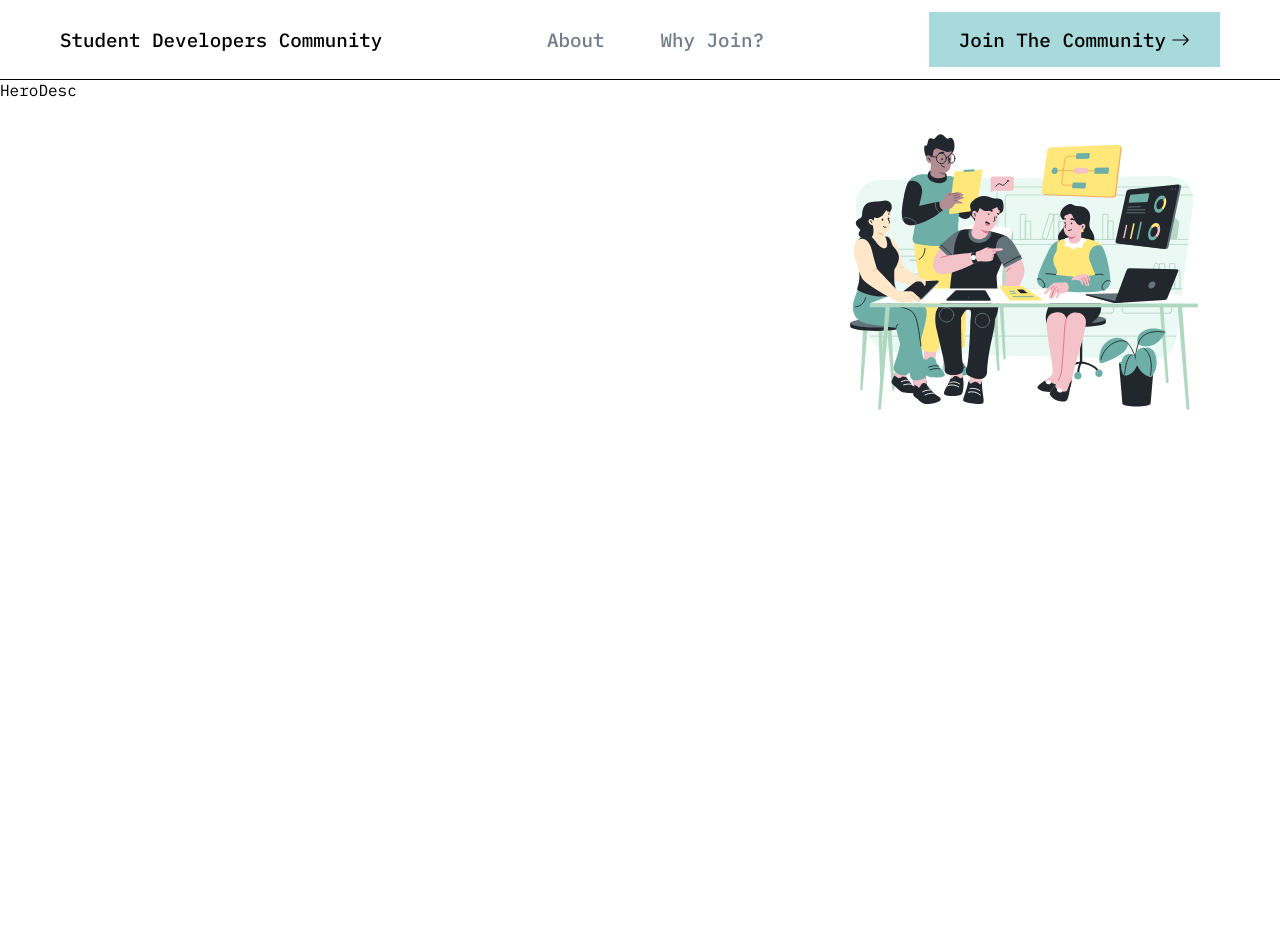
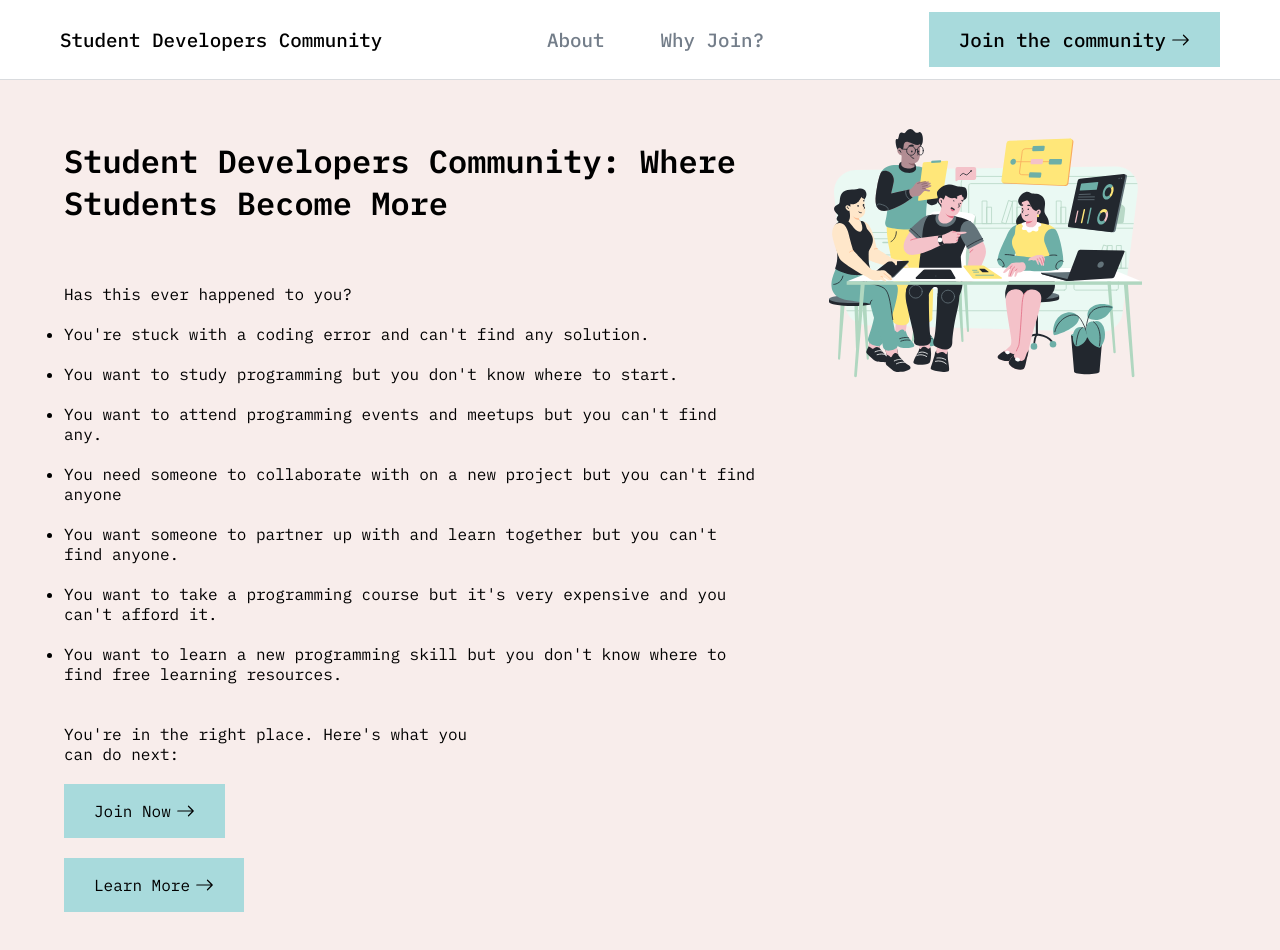
Before and after one commit to rohitgulam/student-developers-community, a React (Create React App) app: page / in a window 1280 px wide. Before the commit the page ends 800 px from the top, so only its background shows below. Built offline with nearby package versions, Linux system fonts and the light colour scheme; a web font is replaced by a local one.

Commit message:
completed hero section

```diff
--- a/src/components/Button.jsx
+++ b/src/components/Button.jsx
@@ -5,9 +5,9 @@
 import { AiOutlineSwapRight, AiOutlineRight } from 'react-icons/ai';
 import { BiChevronRight } from 'react-icons/bi';
 
-function Button() {
+function Button({text}) {
   return (
-    <Btn to='/'>Join The Community <BsArrowRight/> </Btn>
+    <Btn to='/'>{text}<BsArrowRight/> </Btn>
   )
 }
 
@@ -16,7 +16,7 @@
     color: black;
     padding: 15px 30px;
     background: #a8dadc;
-    display: flex;
+    display: inline-flex;
     align-items: center;
     justify-content: space-between;
 
--- a/src/components/Hero.jsx
+++ b/src/components/Hero.jsx
@@ -5,15 +5,20 @@
 
 function Hero() {
   return (
-    <Div>
-        <HeroDesc/>
-        <HeroImg/>
-    </Div>
+    <div style={{backgroundColor: "#f8edeb"}} >
+      <Div>
+          <HeroDesc/>
+          <HeroImg/>
+      </Div>
+    </div>
   )
 }
 
 const Div = styled.div`
     display: flex;
+    width: 90%;
+    margin: 0 auto;
+
 `;
 
 
--- a/src/components/HeroDesc.jsx
+++ b/src/components/HeroDesc.jsx
@@ -1,14 +1,55 @@
 import React from 'react';
 import styled from 'styled-components';
+import Button from './Button';
 
 function HeroDesc() {
   return (
-    <Div>HeroDesc</Div>
+    <Div>
+      <h1>Student Developers Community: Where Students Become More </h1>
+      <p>Has this ever happened to you?</p>
+      <ul>
+        <li>You're stuck with a coding error and can't find any solution.</li>
+        <li>You want to study programming but you don't know where to start.</li>
+        <li>You want to attend programming events and meetups but you can't find any.</li>
+        <li>You need someone to collaborate with on a new project but you can't find anyone</li>
+        <li>You want someone to partner up with and learn together but you can't find anyone.</li>
+        <li>You want to take a programming course but it's very expensive and you can't afford it.</li>
+        <li>You want to learn a new programming skill but you don't know where to find free learning resources.</li>
+      </ul>
+      <BtnDiv>
+        <p>You're in the right place. Here's what you can do next:</p>
+        <Button text='Join Now'/>
+        <Button text='Learn More'/>
+      </BtnDiv>
+    </Div>
   )
 }
 
 const Div = styled.div`
-    width: 60%;
+    width: 60%;h1{
+      margin: 60px 0;
+    }
+
+    p{
+      margin: 10px 0;
+    }
+
+
+
+    ul{
+      li{
+        padding: 10px 0 ;
+      }
+    }
+`;
+
+const BtnDiv = styled.div`
+  max-width: 60%;
+  margin: 30px 0;
+
+  a{
+    margin: 10px 50px 10px 0;
+  }
 `;
 
 
--- a/src/components/Navbar.jsx
+++ b/src/components/Navbar.jsx
@@ -17,7 +17,7 @@
                 <NavLink to='/'>Why Join?</NavLink>
             </li>
         </ul>
-        <Button/>
+        <Button text='Join the community' />
     </Nav>
   )
 }
@@ -25,7 +25,7 @@
 const Nav = styled.nav`
     height: 8vh;
     min-height: 80px;
-    border-bottom: 1px solid black;
+    border-bottom: 1px solid #d9dbde;
     padding: 0 60px;
     display: flex;
     align-items: center;
```
